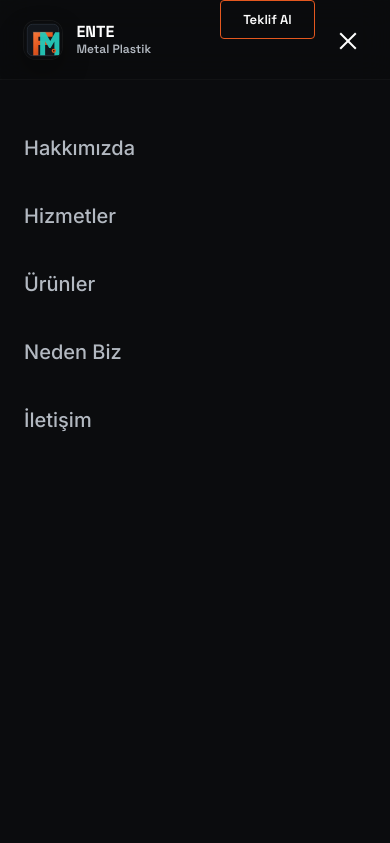
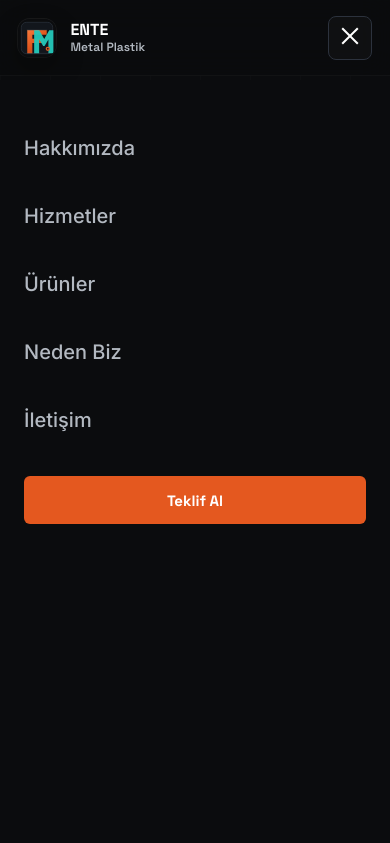
Before and after one commit to ahmetbtnc/ente_premium, a website: page urunler/index.html in a window 390 px wide. Both pictures are taken after a click on the button "Menüyü aç". Shown: the top 843 px of the page. Drawn offline with Linux system fonts and the light colour scheme; files that its build step writes are made by us from their sources.

Commit message:
Mobil menuyu duzelt

```diff
--- a/css/style.css
+++ b/css/style.css
@@ -354,6 +354,10 @@ body.has-announcement .catalog-header {
 .nav-cta:hover {
   background: var(--molten);
   box-shadow: 0 0 20px rgba(255, 90, 31, 0.35);
+}
+
+.mobile-nav-cta {
+  display: none;
 }
 
 .nav-burger {
@@ -1567,8 +1571,29 @@ body.no-scroll {
   body.has-announcement .nav-links.open-mobile { top: 132px; height: calc(100vh - 132px); }
   body.has-announcement .hero,
   body.has-announcement .catalog-header { padding-top: 188px; }
+  .nav { height: 76px; }
+  .nav-inner {
+    display: flex;
+    align-items: center;
+    justify-content: space-between;
+    padding: 0 18px;
+  }
   .nav-links, .nav-cta-wrapper { display: none; }
-  .nav-burger { display: inline-block; position: absolute; right: 24px; top: 22px; }
+  .nav-burger {
+    display: inline-flex;
+    align-items: center;
+    justify-content: center;
+    position: relative;
+    right: auto;
+    top: auto;
+    flex: 0 0 44px;
+    width: 44px;
+    height: 44px;
+    border: 1px solid var(--steel-light);
+    border-radius: 8px;
+    background: rgba(255,255,255,0.02);
+  }
+  .nav-burger span { left: 10px; }
   .brand { width: auto; }
   .brand-logo-wrap { width: 42px; height: 42px; margin-right: 10px; border-radius: 12px; }
   .brand-text { font-size: 18px; }
@@ -1597,6 +1622,23 @@ body.no-scroll {
     width: 100%;
   }
 
+  .mobile-nav-cta {
+    display: inline-flex;
+    align-items: center;
+    justify-content: center;
+    width: 100%;
+    min-height: 48px;
+    margin-top: 8px;
+    border-radius: 6px;
+    border: 0;
+    background: var(--molten);
+    color: #fff;
+    font-family: var(--font-title);
+    font-size: 15px;
+    font-weight: 700;
+    cursor: pointer;
+  }
+
   .nav-burger.active span:nth-child(1) { transform: rotate(45deg); top: 18px; }
   .nav-burger.active span:nth-child(2) { opacity: 0; }
   .nav-burger.active span:nth-child(3) { transform: rotate(-45deg); top: 18px; }
--- a/js/main.js
+++ b/js/main.js
@@ -56,14 +56,26 @@ function initNav() {
   const links = document.getElementById('navLinks');
   if (!burger || !links) return;
 
+  if (!links.querySelector('.mobile-nav-cta')) {
+    const mobileCta = document.createElement('button');
+    mobileCta.type = 'button';
+    mobileCta.className = 'mobile-nav-cta js-teklif-tetikleyici';
+    mobileCta.textContent = 'Teklif Al';
+    links.appendChild(mobileCta);
+  }
+
   burger.addEventListener('click', () => {
     const isOpen = links.classList.toggle('open-mobile');
     burger.classList.toggle('active', isOpen);
+    burger.setAttribute('aria-expanded', isOpen ? 'true' : 'false');
+    document.body.classList.toggle('no-scroll', isOpen);
   });
 
-  links.querySelectorAll('a').forEach(l => l.addEventListener('click', () => {
+  links.querySelectorAll('a, button').forEach(l => l.addEventListener('click', () => {
     links.classList.remove('open-mobile');
     burger.classList.remove('active');
+    burger.setAttribute('aria-expanded', 'false');
+    document.body.classList.remove('no-scroll');
   }));
 }
 
--- a/urunler/index.html
+++ b/urunler/index.html
@@ -57,7 +57,9 @@
       <a href="index.html#neden-biz">Neden Biz</a>
       <a href="index.html#iletisim">İletişim</a>
     </nav>
-    <button class="nav-cta js-teklif-tetikleyici">Teklif Al</button>
+    <div class="nav-cta-wrapper">
+      <button class="nav-cta js-teklif-tetikleyici">Teklif Al</button>
+    </div>
     <button class="nav-burger" id="navBurger" aria-label="Menüyü aç" aria-expanded="false">
       <span></span><span></span><span></span>
     </button>
```
Also changed, not shown: urunler.html (+3 -1 lines).
